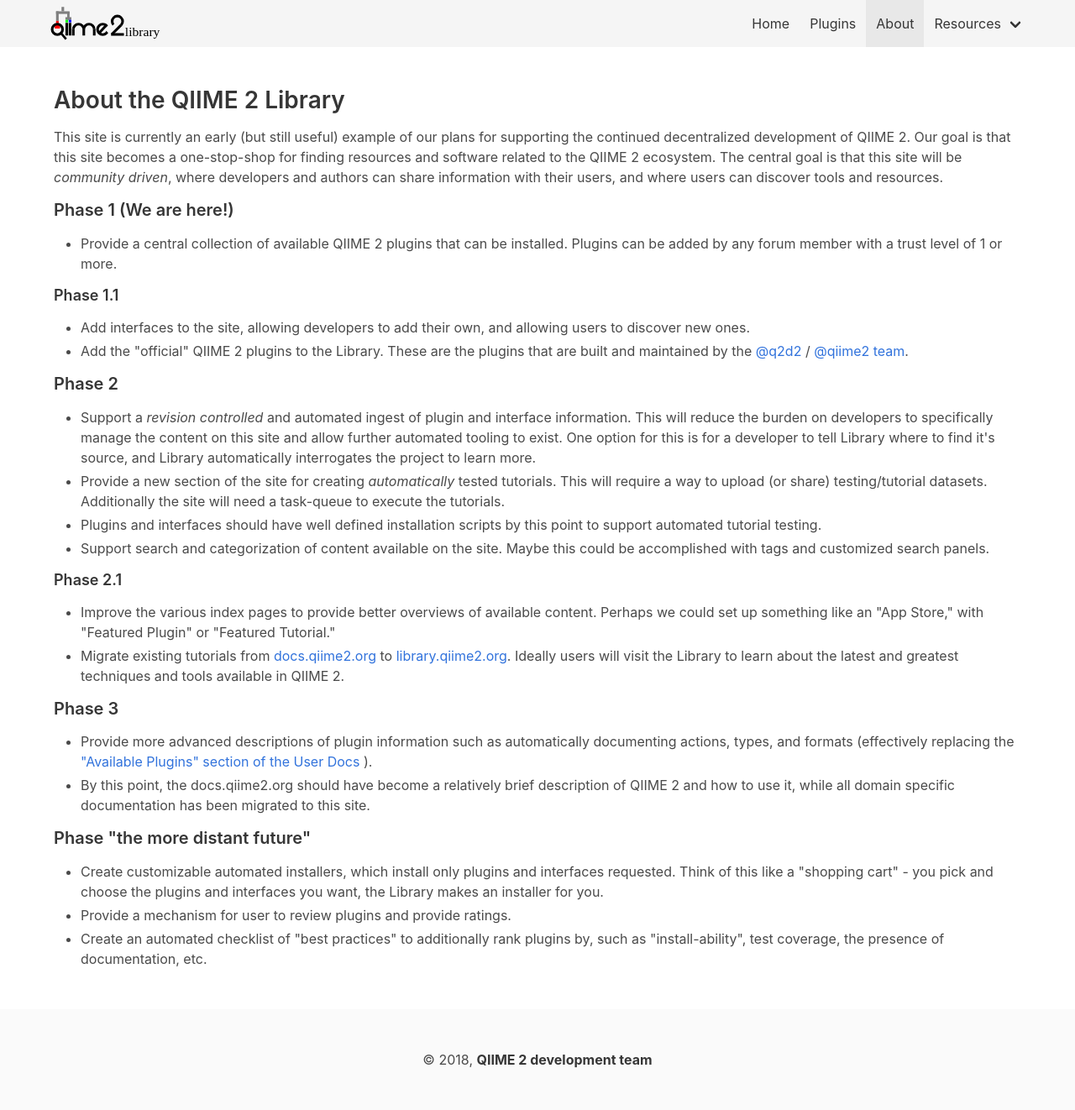
After one commit to thermokarst-forks/library, a Django app: page /about/ in a window 1280 px wide. The commit adds this page. Shown: the whole page at 84% size. Run offline with Django 3.2, Linux system fonts and the light colour scheme.

Commit message:
ENH: Add an "about" page (#12)

```diff
--- a/config/urls.py
+++ b/config/urls.py
@@ -9,6 +9,7 @@
 
 urlpatterns = [
     path('', index_views.IndexView.as_view(), name='index'),
+    path('about/', index_views.AboutView.as_view(), name='about'),
     path('plugins/', include(('library.plugins.urls', 'plugins'))),
     path('admin/', admin.site.urls),
 ]
--- a/library/index/views.py
+++ b/library/index/views.py
@@ -1,4 +1,4 @@
-from django.views.generic import ListView
+from django.views.generic import ListView, TemplateView
 
 from library.plugins.models import Plugin
 
@@ -9,3 +9,7 @@
 
     def get_queryset(self):
         return Plugin.objects.sorted_authors(self.request.user).order_by('-created_at')[:6]
+
+
+class AboutView(TemplateView):
+    template_name = 'about.html'
--- /dev/null
+++ b/library/templates/about.html
@@ -0,0 +1,116 @@
+{% extends 'base.html' %}
+
+{% block 'content' %}
+<div class="content">
+  <h2>About the QIIME 2 Library</h2>
+  <p>
+    This site is currently an early (but still useful) example of our plans for
+    supporting the continued decentralized development of QIIME 2. Our goal is
+    that this site becomes a one-stop-shop for finding resources and software
+    related to the QIIME 2 ecosystem. The central goal is that this site will
+    be <em>community driven</em>, where developers and authors can share
+    information with their users, and where users can discover tools and
+    resources.
+  </p>
+
+  <h4>Phase 1 (We are here!)</h4>
+  <ul>
+    <li>
+      Provide a central collection of available QIIME 2 plugins that can be
+      installed. Plugins can be added by any forum member with a trust level of
+      1 or more.
+    </li>
+  </ul>
+
+  <h5>Phase 1.1</h5>
+  <ul>
+    <li>
+      Add interfaces to the site, allowing developers to add their own, and
+      allowing users to discover new ones.
+    </li>
+    <li>
+      Add the "official" QIIME 2 plugins to the Library. These are the plugins
+      that are built and maintained by the
+      <a href="https://forum.qiime2.org/u/q2d2">@q2d2</a> /
+      <a href="https://github.com/orgs/qiime2/people">@qiime2 team</a>.
+    </li>
+  </ul>
+
+  <h4>Phase 2</h4>
+  <ul>
+    <li>
+      Support a <em>revision controlled</em> and automated ingest of plugin and
+      interface information. This will reduce the burden on developers to
+      specifically manage the content on this site and allow further automated
+      tooling to exist. One option for this is for a developer to tell Library
+      where to find it's source, and Library automatically interrogates the
+      project to learn more.
+    </li>
+    <li>
+      Provide a new section of the site for creating <em>automatically</em>
+      tested tutorials. This will require a way to upload (or share)
+      testing/tutorial datasets. Additionally the site will need a task-queue
+      to execute the tutorials.
+    </li>
+    <li>
+      Plugins and interfaces should have well defined installation scripts by
+      this point to support automated tutorial testing.
+    </li>
+    <li>
+      Support search and categorization of content available on the site. Maybe
+      this could be accomplished with tags and customized search panels.
+    </li>
+  </ul>
+
+  <h5>Phase 2.1</h5>
+  <ul>
+    <li>
+      Improve the various index pages to provide better overviews of available
+      content. Perhaps we could set up something like an "App Store," with
+      "Featured Plugin" or "Featured Tutorial."
+    </li>
+    <li>
+      Migrate existing tutorials from
+      <a href="https://docs.qiime2.org">docs.qiime2.org</a> to
+      <a href="https://library.qiime2.org">library.qiime2.org</a>.
+      Ideally users will visit the Library to learn about the latest and
+      greatest techniques and tools available in QIIME 2.
+    </li>
+  </ul>
+
+  <h4>Phase 3</h4>
+  <ul>
+    <li>
+      Provide more advanced descriptions of plugin information such as
+      automatically documenting actions, types, and formats (effectively
+      replacing the
+      <a href="https://docs.qiime2.org/2018.8/plugins/available/">
+        "Available Plugins" section of the User Docs
+      </a>).
+    </li>
+    <li>
+      By this point, the docs.qiime2.org should have become a relatively brief
+      description of QIIME 2 and how to use it, while all domain specific
+      documentation has been migrated to this site.
+    </li>
+  </ul>
+
+  <h4>Phase "the more distant future"</h4>
+  <ul>
+    <li>
+      Create customizable automated installers, which install only plugins and
+      interfaces requested. Think of this like a "shopping cart" - you pick and
+      choose the plugins and interfaces you want, the Library makes an
+      installer for you.
+    </li>
+    <li>
+      Provide a mechanism for user to review plugins and provide ratings.
+    </li>
+    <li>
+      Create an automated checklist of "best practices" to additionally rank
+      plugins by, such as "install-ability", test coverage, the presence of
+      documentation, etc.
+    </li>
+  </ul>
+</div>
+{% endblock %}
--- a/library/templates/base.html
+++ b/library/templates/base.html
@@ -36,6 +36,10 @@
               Plugins
             </a>
 
+            <a class="navbar-item {% if request.resolver_match.url_name == 'about' %}is-active{% endif %}" href="{% url 'about' %}">
+              About
+            </a>
+
             <div class="navbar-item has-dropdown is-hoverable">
               <p class="navbar-link">
                 Resources
@@ -58,6 +62,7 @@
                 </a>
               </div>
             </div>
+
             {% if user.is_authenticated %}
             <a class="navbar-item" href="{% url 'logout' %}">
               Logout ({{ user }})
```
